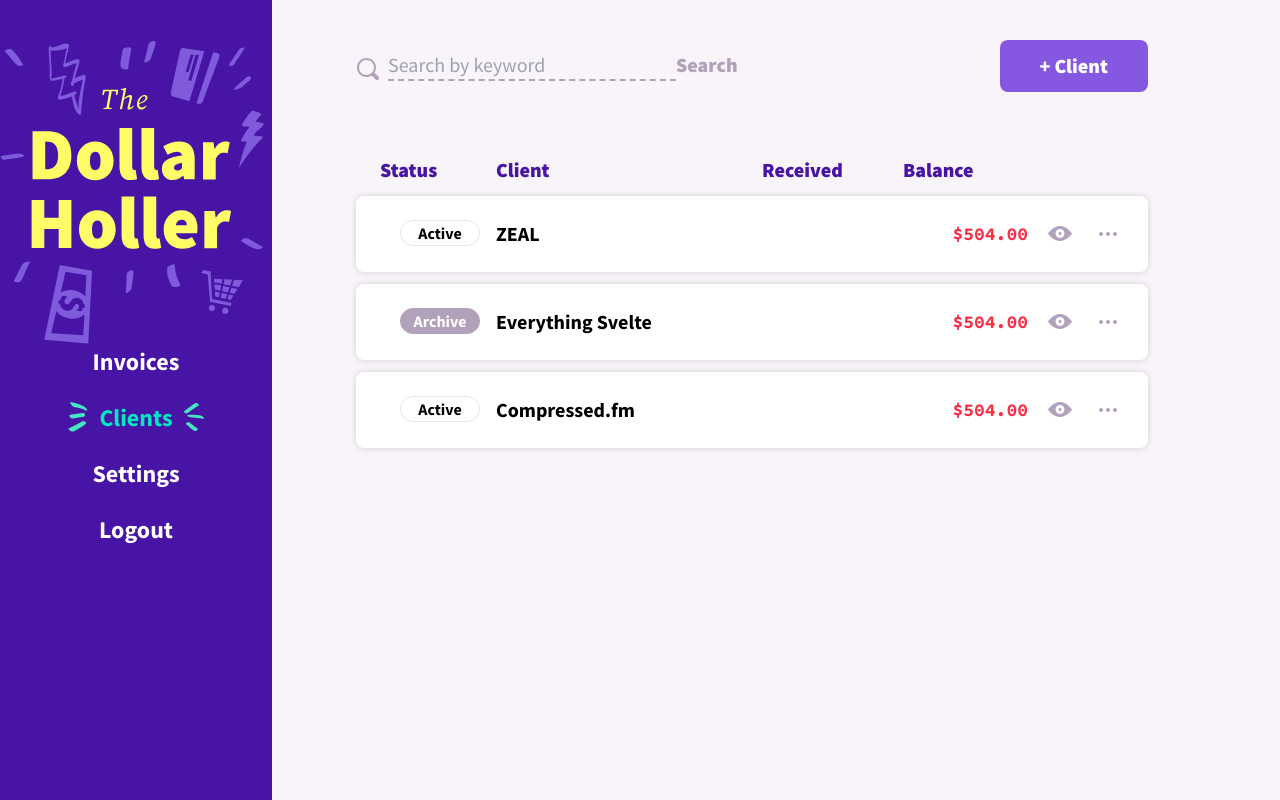
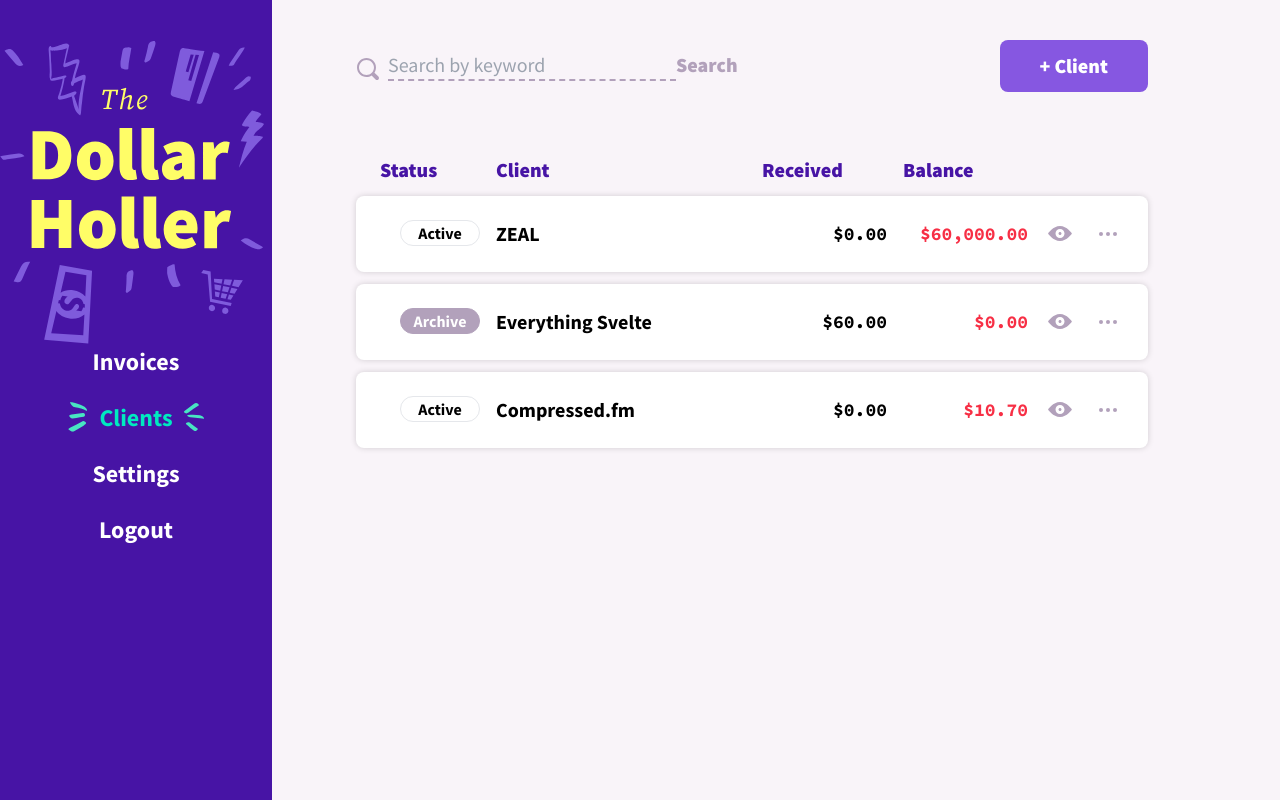
Before and after one commit to kailoon/dollarholler, a SvelteKit app: page /clients in a window 1280 px wide. Built offline with nearby package versions, Linux system fonts and the light colour scheme.

Commit message:
determine received and balance

```diff
--- a/src/global.d.ts
+++ b/src/global.d.ts
@@ -29,6 +29,7 @@ interface Client {
 	state?: string;
 	street?: string;
 	zip?: string;
+	invoices?: Invoice[];
 }
 
 interface Settings {
--- a/src/lib/stores/ClientStore.ts
+++ b/src/lib/stores/ClientStore.ts
@@ -1,4 +1,3 @@
-import type { Client } from 'src/global';
 import { writable } from 'svelte/store';
 import data from '../../seed.json';
 
--- a/src/lib/stores/InvoiceStore.ts
+++ b/src/lib/stores/InvoiceStore.ts
@@ -1,4 +1,3 @@
-import type { Invoice } from 'src/global';
 import { writable } from 'svelte/store';
 import data from '../../seed.json';
 
--- a/src/lib/stores/SettingsStore.ts
+++ b/src/lib/stores/SettingsStore.ts
@@ -1,4 +1,3 @@
-import type { Settings } from 'src/global';
 import { writable } from 'svelte/store';
 import data from '../../seed.json';
 
--- a/src/lib/stores/SnackbarStore.ts
+++ b/src/lib/stores/SnackbarStore.ts
@@ -1,4 +1,3 @@
-import type { NotificationType, Snackbar } from 'src/global';
 import { writable } from 'svelte/store';
 import { v4 as uuidv4 } from 'uuid';
 
--- a/src/lib/utils/moneyHelpers.ts
+++ b/src/lib/utils/moneyHelpers.ts
@@ -1,5 +1,3 @@
-import type { Invoice, LineItem } from 'src/global';
-
 /* Takes all the line items and adds them up
  * @param {Array|undefined} lineItems
  * @returns {number}
@@ -68,7 +66,7 @@ export const sumInvoices = (invoices: Invoice[] | undefined): number => {
 	if (!invoices) return 0;
 
 	return invoices.reduce((preValue, curValue) => {
-		const invoiceSum = sumLineItems(curValue.lineItems);
+		const invoiceSum = invoiceTotal(curValue.lineItems, curValue.discount);
 		return preValue + invoiceSum;
 	}, 0);
 };
--- a/src/routes/(dashboard)/clients/ClientRow.svelte
+++ b/src/routes/(dashboard)/clients/ClientRow.svelte
@@ -7,21 +7,48 @@
 	import Activate from '$lib/components/icon/Activate.svelte';
 	import Archive from '$lib/components/icon/Archive.svelte';
 	import Trash from '$lib/components/icon/Trash.svelte';
+	import { centsToDollars, sumInvoices } from '$lib/utils/moneyHelpers';
 
 	export let client: Client;
+	let isAdditionalMenuShowing = false;
 
-	let isAdditionalMenuShowing = false;
+	const receivedInvoices = () => {
+		if (client?.invoices) {
+			// find invoices that have been paid
+			const paidInvoices = client.invoices?.filter((invoice) => invoice.invoiceStatus === 'paid');
+
+			// ge the sum of all of them
+			return sumInvoices(paidInvoices);
+		}
+		return 0;
+	};
+	const balanceInvoices = () => {
+		if (client?.invoices) {
+			// find invoices that have NOT been paid
+			const paidInvoices = client.invoices?.filter((invoice) => invoice.invoiceStatus !== 'paid');
+
+			// ge the sum of all of them
+			return sumInvoices(paidInvoices);
+		}
+		return 0;
+	};
 </script>
 
-<div class="client-table rounded-lg bg-white py-3 shadow-tableRow lg:py-6">
-	<div><Tag className="ml-auto" label={client.clientStatus} /></div>
-	<div class="truncate whitespace-nowrap text-base font-bold lg:text-xl">{client.name}</div>
-	<div class="text-right font-mono text-sm font-bold lg:text-lg" />
-	<div class="text-right font-mono text-sm font-bold text-scarlet lg:text-lg">$504.00</div>
-	<div class="relative hidden items-center justify-center lg:flex">
+<div class="client-table client-row rounded-lg bg-white py-3 shadow-tableRow lg:py-6">
+	<div class="status"><Tag className="ml-auto" label={client.clientStatus} /></div>
+	<div class="client-name truncate whitespace-nowrap text-base font-bold lg:text-xl">
+		{client.name}
+	</div>
+	<div class="received text-right font-mono text-sm font-bold lg:text-lg">
+		${centsToDollars(receivedInvoices())}
+	</div>
+	<div class="balance text-right font-mono text-sm font-bold text-scarlet lg:text-lg">
+		${centsToDollars(balanceInvoices())}
+	</div>
+	<div class="view relative hidden items-center justify-center lg:flex">
 		<a href="#" class="text-pastelPurple hover:text-daisyBush"><View /></a>
 	</div>
-	<div class="relative hidden items-center justify-center lg:flex">
+	<div class="three-dots relative hidden items-center justify-center lg:flex">
 		<button
 			class="text-pastelPurple hover:text-daisyBush"
 			on:click={() => {
@@ -56,3 +83,37 @@
 		{/if}
 	</div>
 </div>
+
+<style lang="postcss">
+	.client-row {
+		grid-template-areas:
+			'clientName status'
+			'received balance';
+	}
+	@media (min-width: 1024px) {
+		.client-row {
+			grid-template-areas: 'status clientName received balance view threeDots';
+		}
+	}
+	.client-name {
+		grid-area: clientName;
+	}
+	.status {
+		grid-area: status;
+	}
+	.received {
+		@apply text-left lg:text-right;
+		grid-area: received;
+	}
+	.received:before {
+		@apply block text-xs font-bold lg:hidden;
+		content: 'Received: ';
+	}
+	.balance {
+		grid-area: balance;
+	}
+	.balance:before {
+		@apply block text-xs font-bold lg:hidden;
+		content: 'Balance: ';
+	}
+</style>
--- a/src/seed.json
+++ b/src/seed.json
@@ -1,33 +1,161 @@
 {
 	"clients": [
 		{
-			"address": "123 Street",
 			"city": "Somewhereville",
 			"clientStatus": "active",
 			"email": "compressed@example.com",
 			"id": "1",
+			"invoices": [
+				{
+					"client": {
+						"name": "Compressed.fm"
+					},
+					"createdAt": "2022-07-01",
+					"discount": 10,
+					"dueDate": "2022-07-31",
+					"id": "1",
+					"invoiceNumber": "12345",
+					"invoiceStatus": "draft",
+					"issueDate": "2022-07-01",
+					"lineItems": [
+						{
+							"amount": 100,
+							"description": "Podcast Episode #1",
+							"id": "1",
+							"quantity": 1
+						},
+						{
+							"amount": 200,
+							"description": "Podcast Episode #2",
+							"id": "2",
+							"quantity": 1
+						}
+					],
+					"notes": "**This** please.",
+					"subject": "Podcast Episodes",
+					"terms": "_Pay_ me."
+				},
+				{
+					"client": {
+						"name": "Compressed.fm"
+					},
+					"createdAt": "2022-07-01",
+					"discount": 0,
+					"dueDate": "2022-07-06",
+					"id": "2",
+					"invoiceNumber": "12352",
+					"invoiceStatus": "draft",
+					"issueDate": "2022-07-08",
+					"lineItems": [
+						{
+							"amount": 300,
+							"description": "Podcast Episode #1",
+							"id": "3",
+							"quantity": 1
+						},
+						{
+							"amount": 500,
+							"description": "Podcast Episode #2",
+							"id": "4",
+							"quantity": 1
+						}
+					],
+					"subject": "Podcast Episodes"
+				}
+			],
 			"name": "Compressed.fm",
 			"state": "TN",
+			"street": "123 Street",
 			"zip": "12345"
 		},
 		{
-			"address": "456 Drive",
 			"city": "Nowhere",
 			"clientStatus": "archive",
 			"email": "everythingsvelte@test.com",
 			"id": "2",
+			"invoices": [
+				{
+					"client": {
+						"name": "Everything Svelte"
+					},
+					"createdAt": "2022-07-01",
+					"dueDate": "2022-10-06",
+					"id": "6",
+					"invoiceNumber": "12346",
+					"invoiceStatus": "paid",
+					"issueDate": "2022-07-01",
+					"lineItems": [
+						{
+							"amount": 1000,
+							"description": "Complete Tier",
+							"id": "5",
+							"quantity": 1
+						},
+						{
+							"amount": 5000,
+							"description": "Starter Tier",
+							"id": "6",
+							"quantity": 2
+						}
+					],
+					"subject": "Course Material"
+				}
+			],
 			"name": "Everything Svelte",
 			"state": "TN",
+			"street": "456 Drive",
 			"zip": "67890"
 		},
 		{
-			"address": "789 Boulevard",
 			"city": "Anywhere",
 			"clientStatus": "active",
 			"email": "zeal@test.com",
 			"id": "3",
+			"invoices": [
+				{
+					"client": {
+						"name": "ZEAL"
+					},
+					"createdAt": "2022-07-06",
+					"dueDate": "2022-10-06",
+					"id": "5",
+					"invoiceNumber": "12348",
+					"invoiceStatus": "sent",
+					"issueDate": "2022-07-06",
+					"lineItems": [
+						{
+							"amount": 1000000,
+							"description": "Website Development",
+							"id": "1",
+							"quantity": 1
+						}
+					],
+					"subject": "Website"
+				},
+				{
+					"client": {
+						"name": "ZEAL"
+					},
+					"createdAt": "2022-07-01",
+					"dueDate": "2022-06-06",
+					"id": "7",
+					"invoiceNumber": "12347",
+					"invoiceStatus": "sent",
+					"issueDate": "2022-07-01",
+					"lineItems": [
+						{
+							"amount": 5000000,
+							"description": "Website Design",
+							"id": "4",
+							"quantity": 1
+						}
+					],
+					"subject": "Website"
+				}
+			],
 			"name": "ZEAL",
 			"state": "TN",
+			"street": "789 Boulevard",
 			"zip": "87654"
 		}
 	],
@@ -80,6 +208,7 @@
 				"zip": "12345"
 			},
 			"createdAt": "2022-07-01",
+			"discount": 0,
 			"dueDate": "2022-07-06",
 			"id": "2",
 			"invoiceNumber": "12352",
```
